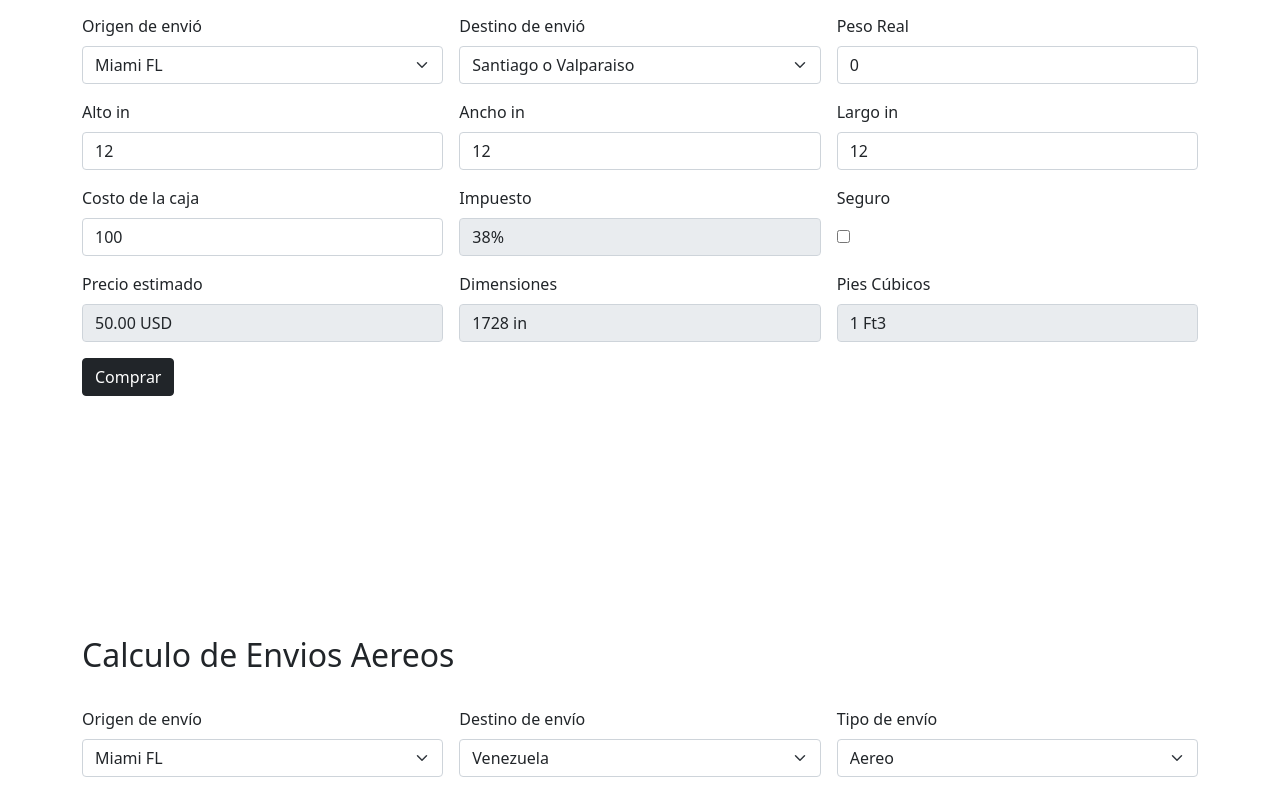
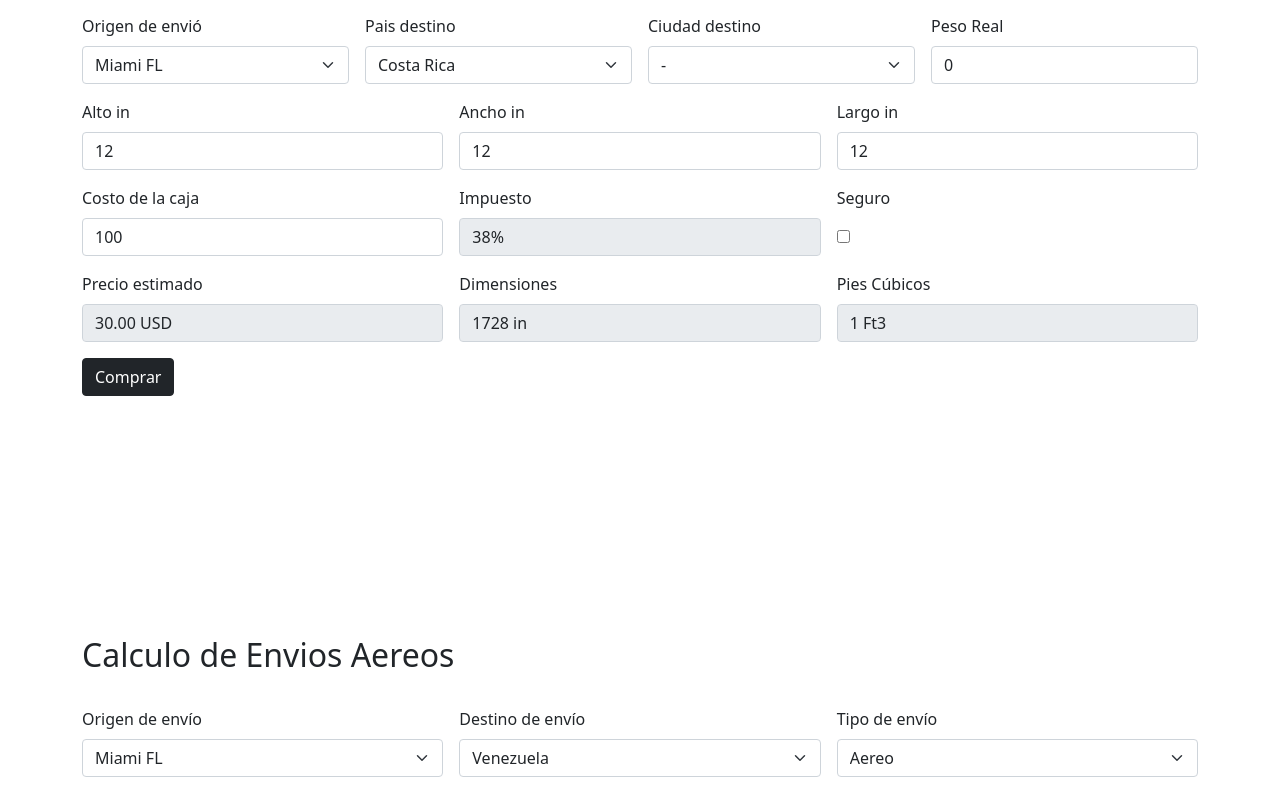
Before and after one commit to EliasMiU/calculadoras-jdg, a plain HTML site: page index.html in a window 1280 px wide. Shown: the part 304-1094 px from the top of the page. Drawn offline with Linux system fonts and the light colour scheme.

Commit message:
Separacion de Paises y Ciudades

```diff
--- a/index.html
+++ b/index.html
@@ -25,7 +25,7 @@
             <div class="row pt-4 pb-5">
                 <div class="col-12">
                     <form id="cal-maritimo" class="row g-3" >
-                        <div class="col-md-4">
+                        <div class="col-md-3">
                           <label for="select-origen" class="form-label">Origen de envió</label>
                           <select id="select-origen" class="form-select" aria-label="Default select example">
                             <option value="0" selected>Miami FL</option>
@@ -35,23 +35,21 @@
                             <option value="4">Resto de USA</option>
                           </select>
                         </div>
-                        <div class="col-md-4">
-                          <label for="select-destino" class="form-label">Destino de envió</label>
-                          <select id="select-destino" class="form-select" aria-label="Default select example">
-                            <optgroup label="Chile">
-                                <option value="2">Santiago o Valparaiso</option>
-                                <option value="3">Otras Ciudades</option>
-                            </optgroup>
-                            <optgroup label="Venezuela">
-                                <option value="0">Gran Caracas</option>
-                                <option value="1">Resto del Pais</option>
-                            </optgroup>
-                            <optgroup label="Otros">
-                                <option value="4">Costa Rica</option>
-                            </optgroup>
+                        <div class="col-md-3">
+                          <label for="pais-destino" class="form-label">Pais destino</label>
+                          <select id="pais-destino" class="form-select" aria-label="Default select example">
+                            <option value="2">Costa Rica</option>
+                            <option value="1">Chile</option>
+                            <option value="0">Venezuela</option>
                           </select>
                         </div>
-                        <div class="col-4 col-md-4">
+                        <div class="col-md-3">
+                          <label for="select-destino" class="form-label">Ciudad destino</label>
+                          <select id="select-destino" class="form-select" aria-label="Default select example">
+                            <option value="-">-</option>
+                          </select>
+                        </div>
+                        <div class="col-4 col-md-3">
                           <label for="pesoReal" class="form-label">Peso Real</label>
                           <input id="pesoReal" type="number" class="form-control" value="0">
                         </div>
```
Also changed, not shown: js/calculoEnvios.js.
